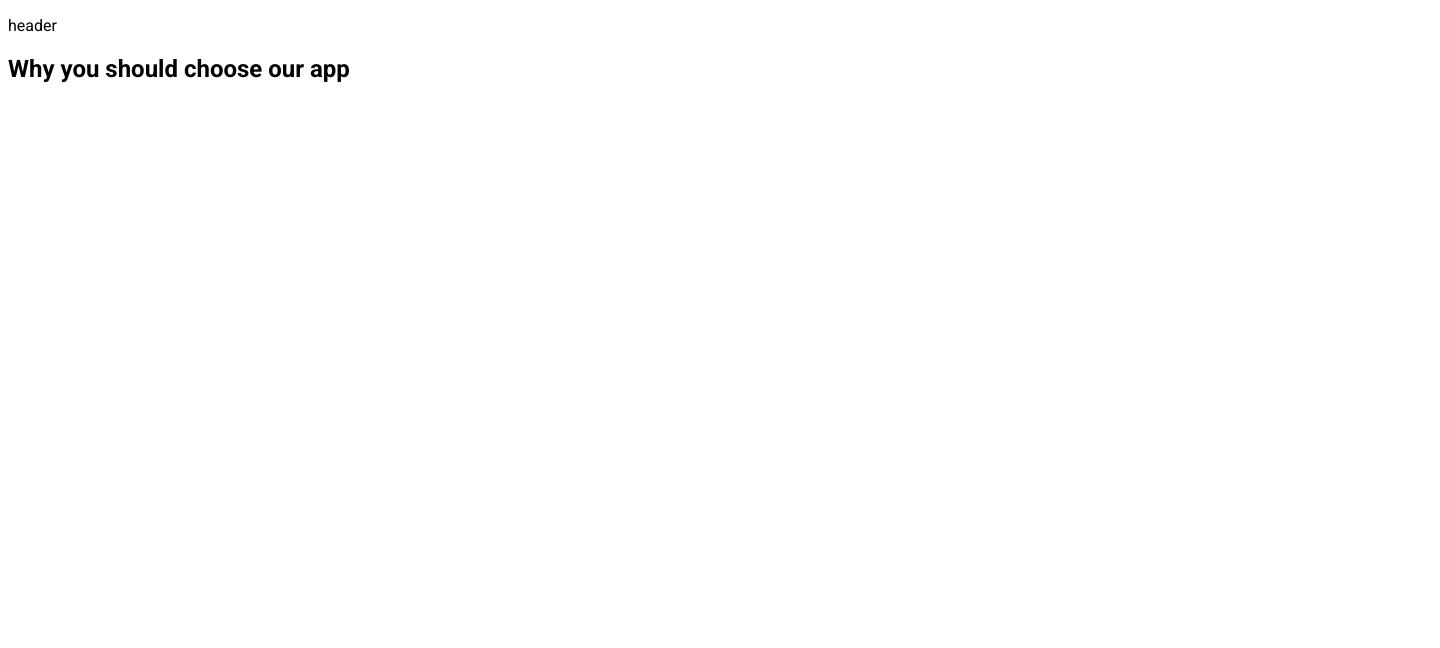
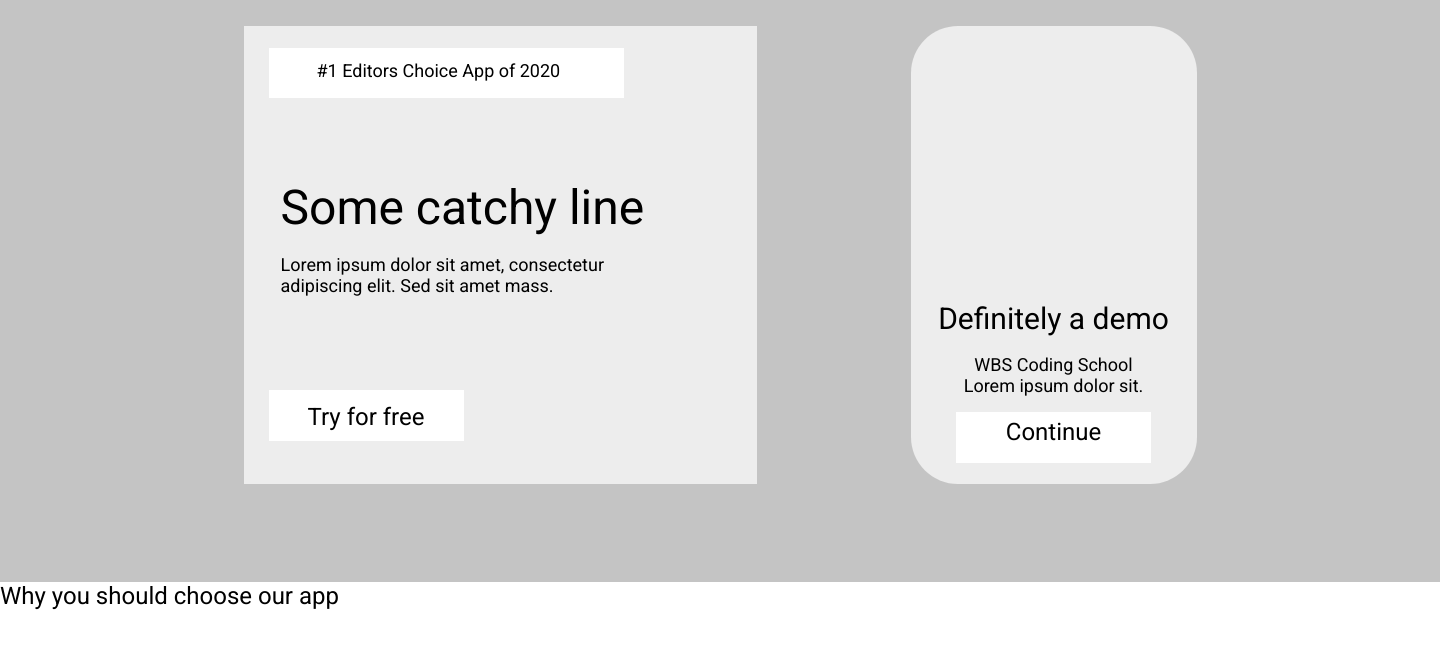
Before and after one commit to smirnovmykyta/WBS-primer-project, a plain HTML site: page index.html in a window 1280 px wide. Shown: the whole page, 1440 px wide, since content can reach past the window. Drawn offline with Linux system fonts and the light colour scheme.

Commit message:
section home build

```diff
--- a/index.html
+++ b/index.html
@@ -1,6 +1,5 @@
 <!DOCTYPE html>
 <html lang="en">
-
   <head>
     <meta charset="UTF-8" />
     <meta name="viewport" content="width=device-width, initial-scale=1.0" />
@@ -12,13 +11,37 @@
   <body>
     <!-- Mykyta -->
     <header>
-    <p style="font-family: ;">header</p>
-
+      <!-- <p style="font-family: ">header</p> -->
     </header>
 
     <main>
       <!-- Andre -->
-    <section class="home"></section>
+      <section class="home">
+        <div class="home-container">
+          <section class="home-award">
+            <div class="home-award-title-bg"></div>
+            <span class="home-award-title"> #1 Editors Choice App of 2020</span>
+            <p class="home-award-content">
+              Some catchy line
+              <span
+                >Lorem ipsum dolor sit amet, consectetur adipiscing elit. Sed
+                sit amet mass.</span
+              >
+            </p>
+            <a class="home-award-link" href="">Try for free</a>
+          </section>
+
+          <section class="home-mobile">
+            <div>
+              Definitely a demo
+              <span>WBS Coding School</span>
+              <span>Lorem ipsum dolor sit.</span>
+              <a href="">Continue</a>
+            </div>
+          </section>
+        </div>
+      </section>
+
       <section class="companies"></section>
       <section class="videos"></section>
 
@@ -33,8 +56,6 @@
     </main>
 
     <!-- NOA   -->
-  <footer>
-  </footer>
+    <footer></footer>
   </body>
-
 </html>
--- a/styles.css
+++ b/styles.css
@@ -1,6 +1,6 @@
-@import url('https://fonts.googleapis.com/css2?family=Roboto:ital,wght@0,100;0,300;0,400;0,500;0,700;0,900;1,100;1,300;1,400;1,500;1,700;1,900&display=swap');
-*{
-font-family: "Roboto";
+@import url("https://fonts.googleapis.com/css2?family=Roboto:ital,wght@0,100;0,300;0,400;0,500;0,700;0,900;1,100;1,300;1,400;1,500;1,700;1,900&display=swap");
+* {
+  font-family: "Roboto";
 }
 
 :root {
@@ -30,4 +30,179 @@ font-family: "Roboto";
 
   --brd-sdw-green: rgba(92, 148, 60, 0.9);
   --ico-sz: 40px;
+
+  /* andre colors*/
+  --bg-gray-1: #c4c4c4;
+  --bg-gray-2: #ededed;
+  --bg-gray-3: #ffffff;
 }
+
+/* Andre */
+
+/* globals - start */
+* {
+  margin: 0;
+  padding: 0;
+  box-sizing: border-box;
+  font-weight: 400;
+  /* background-color: white; */
+}
+
+.home a,
+.home a:visited,
+.home a:focus .home a:active {
+  text-decoration: none;
+  color: black;
+}
+
+/* globals - end */
+
+.home {
+  height: 582px;
+  width: 1440px;
+  margin: 0 auto;
+  background-color: var(--bg-gray-1);
+  padding: 26px;
+}
+
+.home .home-container {
+  display: flex;
+  justify-content: center;
+}
+
+.home .home-award {
+  position: relative;
+  display: flex;
+  justify-content: space-between;
+  flex-direction: column;
+  width: 513px;
+  height: 458px;
+  padding: 22px 25px;
+  background-color: var(--bg-gray-2);
+}
+
+.home .home-award-title-bg {
+  position: absolute;
+  display: block;
+  width: 355px;
+  height: 50px;
+  background-color: var(--bg-gray-3);
+  z-index: 0;
+  left: 25px;
+  top: 22px;
+}
+
+.home .home-award-title {
+  position: relative;
+  display: block;
+  width: 378px;
+  height: 26px;
+  z-index: 1;
+  margin-top: 12px;
+  margin-left: 48px;
+  font-size: 18px;
+}
+
+.home .home-award-content {
+  align-content: center;
+  width: 378px;
+  height: 205px;
+  margin-left: 12px;
+  /* margin-top: -6px; */
+  font-family: Roboto;
+  font-size: 48px;
+  font-weight: 400;
+  line-height: 56.25px;
+  text-align: left;
+  text-underline-position: from-font;
+  text-decoration-skip-ink: none;
+}
+
+.home .home-award-content span {
+  display: block;
+  margin-top: 18px;
+  font-family: Roboto;
+  font-size: 18px;
+  font-weight: 400;
+  line-height: 21.09px;
+  text-align: left;
+  text-underline-position: from-font;
+  text-decoration-skip-ink: none;
+}
+
+.home .home-award-link {
+  display: inline-block;
+  width: 195px;
+  height: 51px;
+  background-color: var(--bg-gray-3);
+  padding: 13px;
+  font-family: Roboto;
+  font-size: 24px;
+  font-weight: 400;
+  line-height: 28.13px;
+  text-align: center;
+  text-underline-position: from-font;
+  text-decoration-skip-ink: none;
+  margin-bottom: 21.5px;
+}
+
+.home .home-mobile {
+  width: 286px;
+  height: 458px;
+  margin-left: 154px;
+  border-radius: 47px;
+  background-color: var(--bg-gray-2);
+}
+
+.home .home-mobile div {
+  width: 232px;
+  height: 205px;
+  margin: 275px auto 0 auto;
+
+  font-family: Roboto;
+  font-size: 30px;
+  font-weight: 400;
+  line-height: 35.16px;
+  text-align: center;
+  text-underline-position: from-font;
+  text-decoration-skip-ink: none;
+}
+
+.home .home-mobile div span {
+  display: block;
+  font-family: Roboto;
+  font-size: 18px;
+  font-weight: 400;
+  line-height: 21.09px;
+  text-align: center;
+  text-underline-position: from-font;
+  text-decoration-skip-ink: none;
+}
+
+.home .home-mobile div span:first-child {
+  margin-top: 18px;
+}
+
+.home .home-mobile div a {
+  padding: 6px;
+  display: block;
+  margin: 1rem auto 0 auto;
+  width: 195px;
+  height: 51px;
+  text-align: center;
+  font-family: Roboto;
+  font-size: 24px;
+  font-weight: 400;
+  line-height: 28.13px;
+  text-align: center;
+  text-underline-position: from-font;
+  text-decoration-skip-ink: none;
+  background-color: var(--bg-gray-3);
+}
+
+/*
+
+
+
+
+ */
```
Lines whose indentation alone changed are shown as unchanged.
